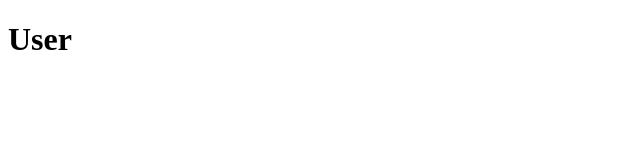
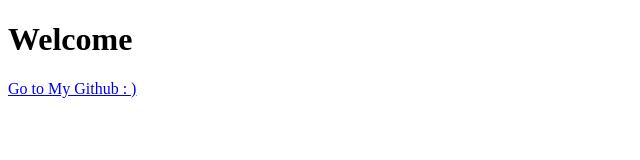
Before and after one commit to IdONTKnowCHEK/IdONTKnowCHEK.github.io, a plain HTML site: page index.html in a window 1280 px wide. Shown: the whole page, without its empty margins (0-640 px from the left). Drawn offline with Linux system fonts and the light colour scheme.

Commit message:
Update index.html

```diff
--- a/index.html
+++ b/index.html
@@ -5,6 +5,7 @@
     <title>Hi</title>
   </head>
   <body>
-    <h1>User</h1>
+    <h1>Welcome</h1>
+    <a href="https://github.com/IdONTKnowCHEK">Go to My Github : )</a>
   </body>
 </html>
```
